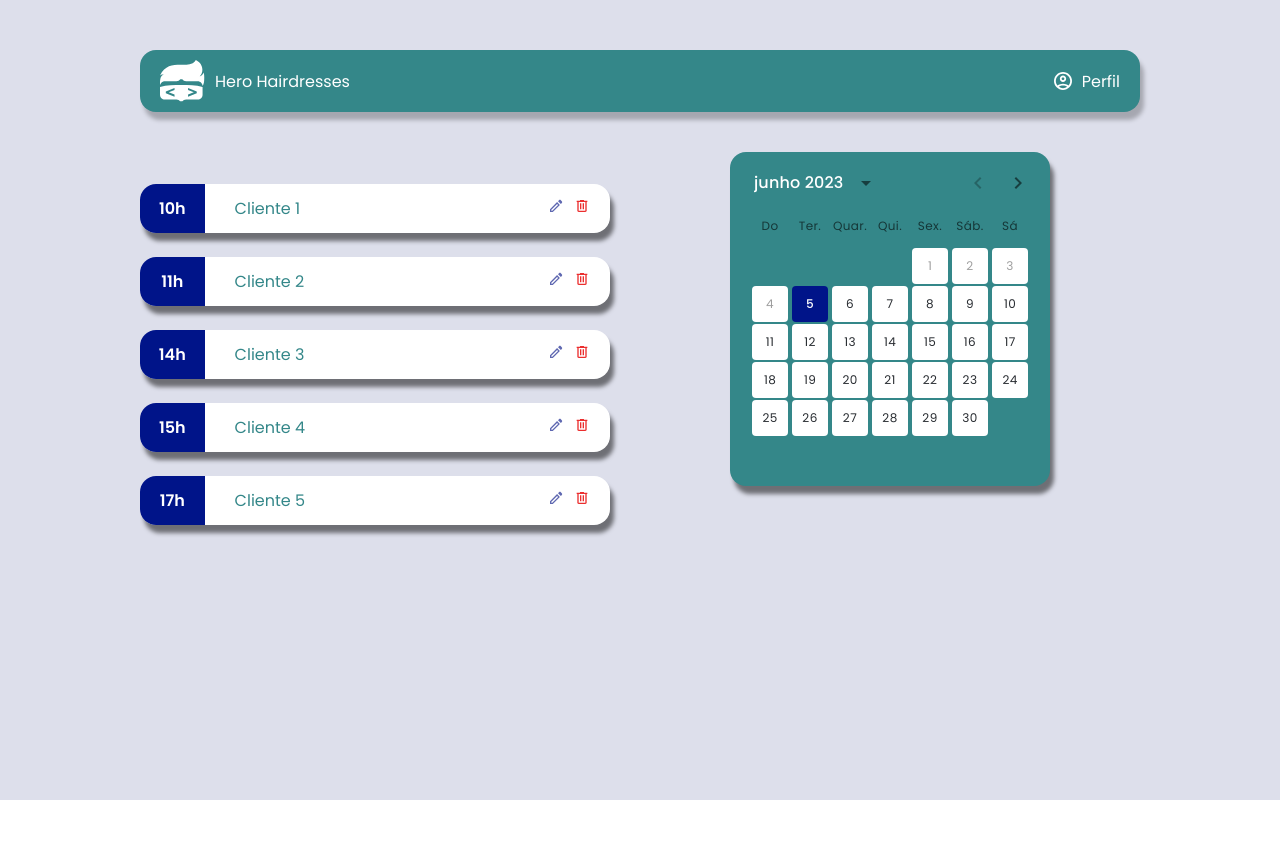
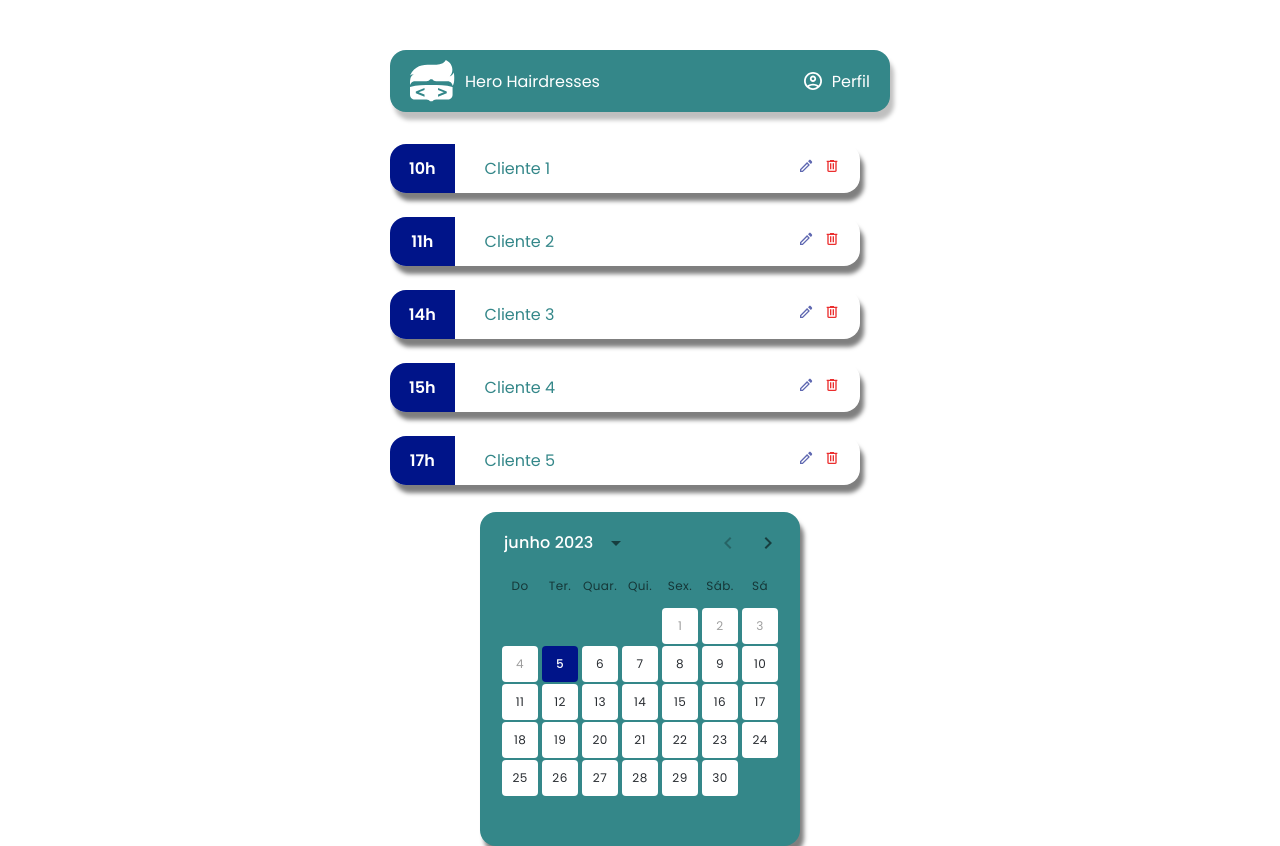
Before and after one commit to raysllaR/hairdresser-front, a React (Vite) app: page / in a window 1280 px wide. Before the commit the page ends 800 px from the top, so only its background shows below. Built offline with nearby package versions, Linux system fonts and the light colour scheme.

Commit message:
style: ajuste no style da home

```diff
--- a/src/components/pages/Home/style.css
+++ b/src/components/pages/Home/style.css
@@ -1,23 +1,59 @@
 #home {
-	height: 100%;
+	/* height: 100%;
+	width: 100%; */
+	/* background-color: var(--gray-50); */
+	display: flex;
+	flex-direction: column;
+	align-items: center;
+	color: var(--primary);
+}
+#home .container-home {
+	max-width: 1000px;
 	width: 100%;
-	background-color: var(--gray-50);
+}
+
+#home .container-home .title {
+	margin-top: 30px;
+	color: var(--primary);
+	font-size: 1.5rem;
+	align-self: baseline;
+	font-weight: 300;
+}
+
+#home .container-home .title strong {
+	font-weight: 500;
+}
+
+#home .container-home .items {
+	margin-top: 50px;
+}
+
+#home .container-home .items h1 {
+	font-weight: 500;
+	color: var(--secondary);
+	text-align: start;
+}
+
+#home .container-home .items .container-body {
 	display: flex;
 	justify-content: center;
-}
-
-#home .body {
-	width: 100%;
-	max-width: 1000px;
-	display: flex;
-	flex-direction: column;
-
+	justify-content: space-evenly;
+	width: max-content;
+	gap: 50px;
+	padding: 0px 50px;
 	align-items: center;
 }
 
-#home .body .container-home {
-	display: flex;
-	width: 100%;
-	justify-content: space-around;
-	padding: 40px 0;
+@media (max-width: 1100px) {
+	#home .container-home {
+		width: 90%;
+		margin: 0 5%;
+	}
+
+	#home .container-home .items .container-body {
+		flex-direction: column-reverse;
+		align-items: center;
+		margin-top: 50px;
+		width: 100%;
+	}
 }
```
